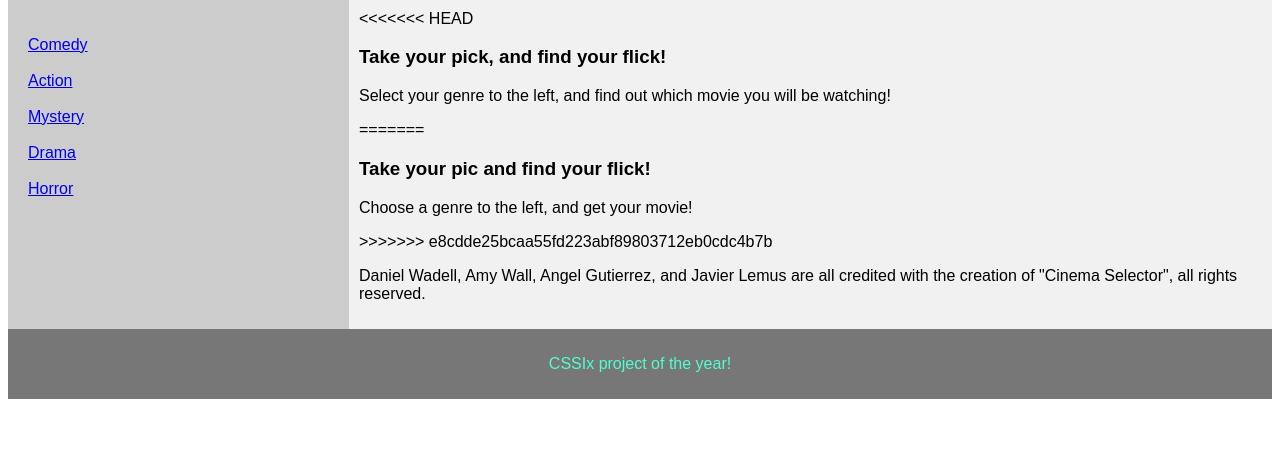
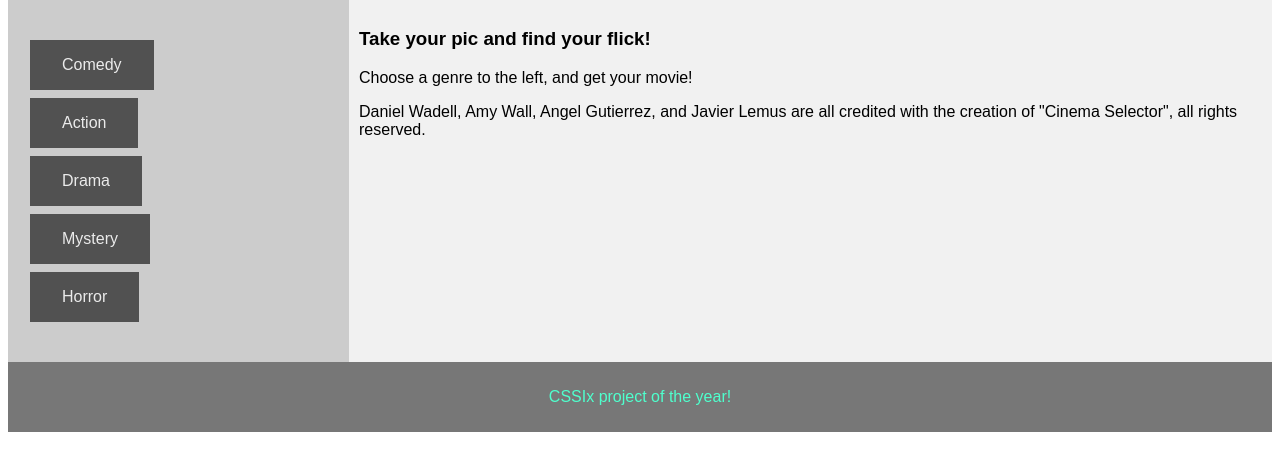
Before and after one commit to DanielWadell/cinema_selector, a Python web app: template templates/welcome.html in a window 1280 px wide. Shown: the part 162-633 px from the top of the page. Run offline with Jinja, Linux system fonts and the light colour scheme; the template is opened without the code that fills it, so the values that code supplies are empty.

Commit message:
added more genre buttons

```diff
--- a/templates/welcome.html
+++ b/templates/welcome.html
@@ -79,27 +79,178 @@ footer {
 <section>
   <nav>
     <ul>
-      <li><a href="/comedy">Comedy</a></li>
-      <br>
-      <li><a href="/action">Action</a></li>
-      <br>
-      <li><a href="/mystery">Mystery</a></li>
-      <br>
-      <li><a href="/drama">Drama</a></li>
-      <br>
-      <li><a href="/horror">Horror</a></li>
+       <meta name="viewport" content="width=device-width, initial-scale=1">
+<style>
+.button {
+  background-color: black;
+  border: none;
+  color: white;
+  padding: 16px 32px;
+  text-align: center;
+  font-size: 16px;
+  margin: 4px 2px;
+  opacity: 0.6;
+  transition: 0.3s;
+  display: inline-block;
+  text-decoration: none;
+  cursor: pointer;
+}
+
+.button:hover {opacity: 1}
+</style>
+
+<a class=button href="/comedy">Comedy</a>
+<style>
+.clickMe {
+    -moz-appearance: button;
+    -ms-appearance: button;
+    -o-appearance: button;
+    -webkit-appearance: button;
+    appearance: button;
+    text-decoration: none;
+    color: #000;
+    padding: 0.2em 0.4em;
+}
+</style>
+
+<style>
+.button {
+  background-color: black;
+  border: none;
+  color: white;
+  padding: 16px 32px;
+  text-align: center;
+  font-size: 16px;
+  margin: 4px 2px;
+  opacity: 0.6;
+  transition: 0.3s;
+  display: inline-block;
+  text-decoration: none;
+  cursor: pointer;
+}
+
+.button:hover {opacity: 1}
+</style>
+
+<li><a class=button href="/action">Action</a></li>
+<style>
+.clickMe {
+    -moz-appearance: button;
+    -ms-appearance: button;
+    -o-appearance: button;
+    -webkit-appearance: button;
+    appearance: button;
+    text-decoration: none;
+    color: #000;
+    padding: 0.2em 0.4em;
+}
+</style>
+
+<style>
+.button {
+  background-color: black;
+  border: none;
+  color: white;
+  padding: 16px 32px;
+  text-align: center;
+  font-size: 16px;
+  margin: 4px 2px;
+  opacity: 0.6;
+  transition: 0.3s;
+  display: inline-block;
+  text-decoration: none;
+  cursor: pointer;
+}
+
+.button:hover {opacity: 1}
+</style>
+
+<li><a class=button href="/drama">Drama</a></li>
+<style>
+.clickMe {
+    -moz-appearance: button;
+    -ms-appearance: button;
+    -o-appearance: button;
+    -webkit-appearance: button;
+    appearance: button;
+    text-decoration: none;
+    color: #000;
+    padding: 0.2em 0.4em;
+}
+</style>
+
+<style>
+.button {
+  background-color: black;
+  border: none;
+  color: white;
+  padding: 16px 32px;
+  text-align: center;
+  font-size: 16px;
+  margin: 4px 2px;
+  opacity: 0.6;
+  transition: 0.3s;
+  display: inline-block;
+  text-decoration: none;
+  cursor: pointer;
+}
+
+.button:hover {opacity: 1}
+</style>
+
+<a class=button href="/mystery">Mystery</a>
+<style>
+.clickMe {
+    -moz-appearance: button;
+    -ms-appearance: button;
+    -o-appearance: button;
+    -webkit-appearance: button;
+    appearance: button;
+    text-decoration: none;
+    color: #000;
+    padding: 0.2em 0.4em;
+}
+</style>
+<style>
+.button {
+  background-color: black;
+  border: none;
+  color: white;
+  padding: 16px 32px;
+  text-align: center;
+  font-size: 16px;
+  margin: 4px 2px;
+  opacity: 0.6;
+  transition: 0.3s;
+  display: inline-block;
+  text-decoration: none;
+  cursor: pointer;
+}
+
+.button:hover {opacity: 1}
+</style>
+
+
+<li><a class=button href="/horror">Horror</a></li>
+<style>
+.clickMe {
+    -moz-appearance: button;
+    -ms-appearance: button;
+    -o-appearance: button;
+    -webkit-appearance: button;
+    appearance: button;
+    text-decoration: none;
+    color: #000;
+    padding: 0.2em 0.4em;
+}
+</style>
     </ul>
   </nav>
 
   <article>
-<<<<<<< HEAD
-    <h1>Take your pick, and find your flick!</h1>
-    <p>Select your genre to the left, and find out which movie you will be watching!</p>
-=======
     <h1 h1>Take your pic and find your flick! </h1>
     <p>Choose a genre to the left, and get your movie!</p>
 
->>>>>>> e8cdde25bcaa55fd223abf89803712eb0cdc4b7b
     <p>Daniel Wadell, Amy Wall, Angel Gutierrez, and Javier Lemus are all credited with the creation of "Cinema Selector", all rights reserved.</p>
   </article>
 </section>
```
Also changed, not shown: templates/comedy.html (+33 -0 lines), templates/drama.html (+34 -0 lines), templates/horror.html (+34 -0 lines).
